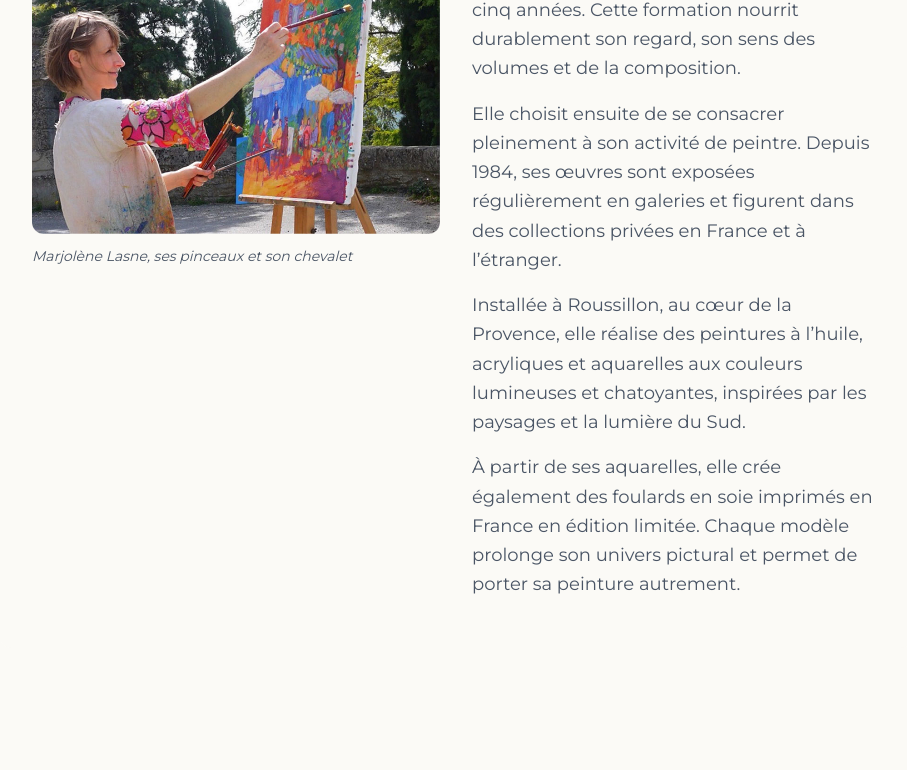
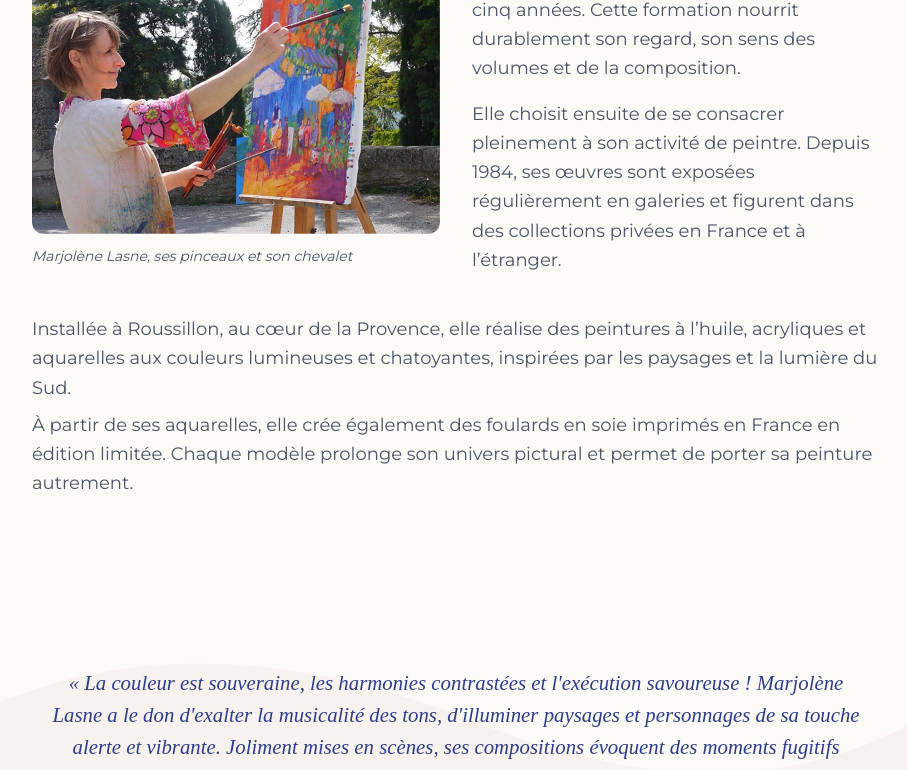
Before and after one commit to ManuelBenoist/portfolio-marjolene, a Nuxt app: page /artiste in a window 1280 px wide. Shown: the part 578-1348 px from the top of the page, without its empty margins (184-1091 px from the left). Built offline with nearby package versions, Linux system fonts and the light colour scheme; a web font is replaced by a local one.

Commit message:
refactor: adapt titleimagecontent component and fix layout biographie

```diff
--- a/app/components/TitleImageContent.vue
+++ b/app/components/TitleImageContent.vue
@@ -14,6 +14,11 @@
         </div>
       </div>
     </div>
+    <div v-if="subParagraphs && subParagraphs.length" class="mt-6 w-full">
+      <template v-for="(sub, idx) in subParagraphs" :key="'sub-' + idx">
+        <p class="text-[#4A5565] text-lg font-montserrat leading-relaxed mb-2">{{ sub }}</p>
+      </template>
+    </div>
   </div>
 </template>
 
@@ -24,6 +29,7 @@ defineProps<{
   caption?: string
   position?: 'left' | 'right'
   paragraphs: string[]
+  subParagraphs?: string[]
 }>()
 </script>
 
--- a/app/pages/artiste.vue
+++ b/app/pages/artiste.vue
@@ -20,6 +20,7 @@
             :caption="artisteContent.biography.caption"
             :position="artisteContent.biography.position"
             :paragraphs="artisteContent.biography.paragraphs"
+            :subParagraphs="artisteContent.biography.sub_paragraphs"
           />
         </div>
 
@@ -92,6 +93,7 @@ interface BiographySection {
   caption: string
   position: 'left' | 'right'
   paragraphs: string[]
+  sub_paragraphs: string[]
 }
 
 interface StudioSection {
--- a/public/content/artiste.json
+++ b/public/content/artiste.json
@@ -6,10 +6,12 @@
       "position": "left",
   "paragraphs": [
       "Diplômée de l’École d’Architecture de Paris-Conflans, Marjolène Lasne exerce tout d’abord son métier d’architecte pendant cinq années. Cette formation nourrit durablement son regard, son sens des volumes et de la composition.",
-      "Elle choisit ensuite de se consacrer pleinement à son activité de peintre. Depuis 1984, ses œuvres sont exposées régulièrement en galeries et figurent dans des collections privées en France et à l’étranger.",
-      "Installée à Roussillon, au cœur de la Provence, elle réalise des peintures à l’huile, acryliques et aquarelles aux couleurs lumineuses et chatoyantes, inspirées par les paysages et la lumière du Sud.",
-      "À partir de ses aquarelles, elle crée également des foulards en soie imprimés en France en édition limitée. Chaque modèle prolonge son univers pictural et permet de porter sa peinture autrement."
-    ]
+      "Elle choisit ensuite de se consacrer pleinement à son activité de peintre. Depuis 1984, ses œuvres sont exposées régulièrement en galeries et figurent dans des collections privées en France et à l’étranger."
+    ],
+  "sub_paragraphs": [
+    "Installée à Roussillon, au cœur de la Provence, elle réalise des peintures à l’huile, acryliques et aquarelles aux couleurs lumineuses et chatoyantes, inspirées par les paysages et la lumière du Sud.",
+    "À partir de ses aquarelles, elle crée également des foulards en soie imprimés en France en édition limitée. Chaque modèle prolonge son univers pictural et permet de porter sa peinture autrement."
+  ]
   },
   "studio": {
     "title": "Atelier et lieu d'exposition",
```
